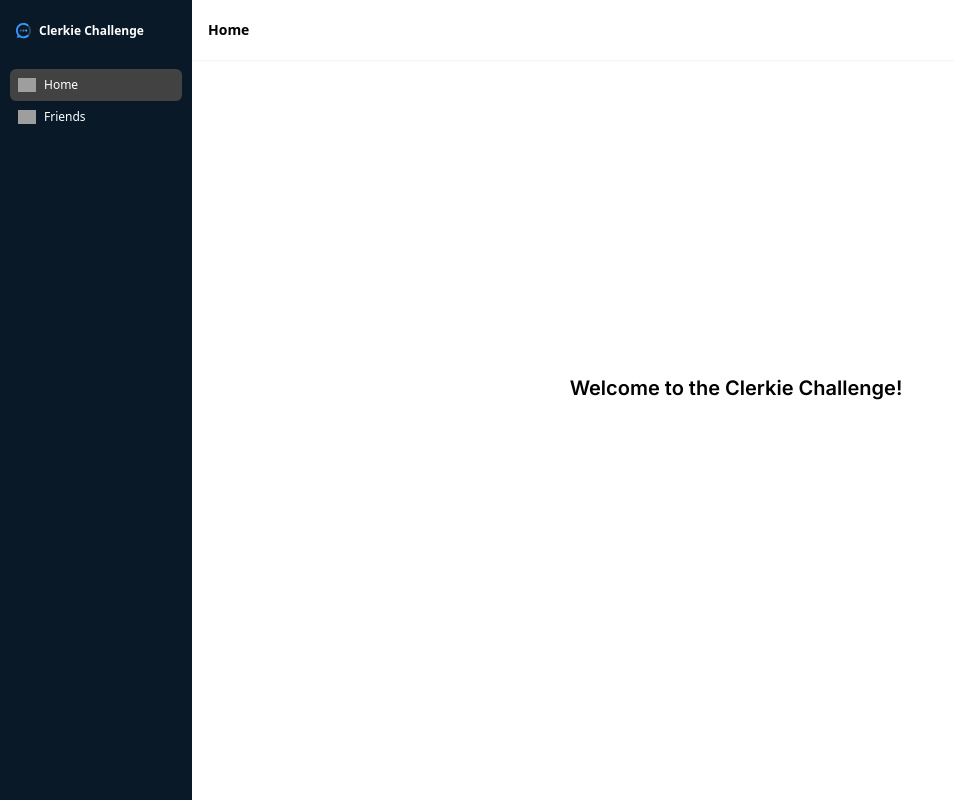
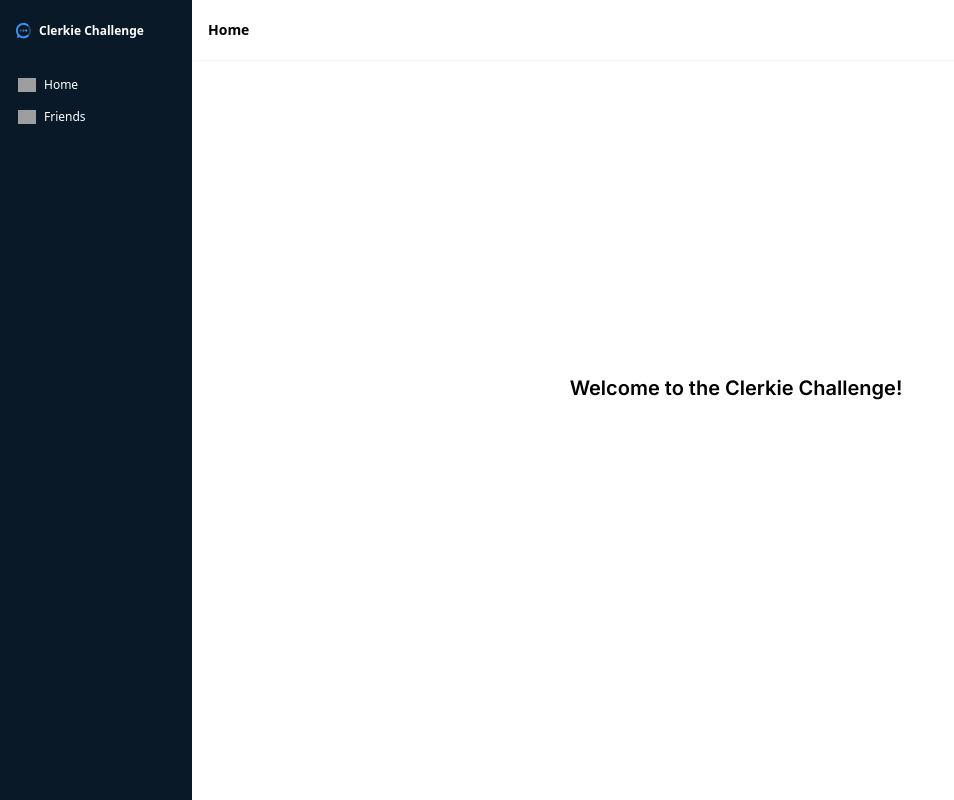
Before and after one commit to nabonitasen/nextjs, a Next.js app: page / in a window 1280 px wide. Shown: the whole page, without its empty margins (0-954 px from the left). Built offline with nearby package versions, Linux system fonts and the light colour scheme; grey boxes are pictures that could not be loaded.

Commit message:
try diff nav

```diff
--- a/app/ui/dashboard/nav-links.tsx
+++ b/app/ui/dashboard/nav-links.tsx
@@ -1,4 +1,3 @@
-import { useRouter } from 'next/router';
 import Link from 'next/link';
 import Image from 'next/image';
 
@@ -8,29 +7,18 @@ const links = [
 ];
 
 export default function NavLinks() {
-  const router = useRouter();
-
   return (
     <div className="flex flex-col">
-      {links.map((link) => {
-        const isActive = router.pathname === link.href;
-        let className = 'flex h-[32px] items-center justify-start gap-2 rounded-md p-2 text-xs font-medium transition-colors w-full';
-
-        if (isActive) {
-          className += ' bg-[#424242] text-white';
-        } else {
-          className += ' bg-[#091928] text-white';
-        }
-
-        return (
-          <Link key={link.name} href={link.href} passHref>
-            <a className={className}>
-              <Image src={link.icon} alt={`${link.name} icon`} width={18} height={18} />
-              <span>{link.name}</span>
-            </a>
-          </Link>
-        );
-      })}
+      {links.map((link) => (
+        <Link key={link.name} href={link.href}>
+          <div
+            className="flex h-[32px] items-center justify-start gap-2 rounded-md p-2 text-xs font-medium transition-colors w-full hover:bg-[#222222]"
+          >
+            <Image src={link.icon} alt={`${link.name} icon`} width={18} height={18} />
+            <span>{link.name}</span>
+          </div>
+        </Link>
+      ))}
     </div>
   );
 }
```
